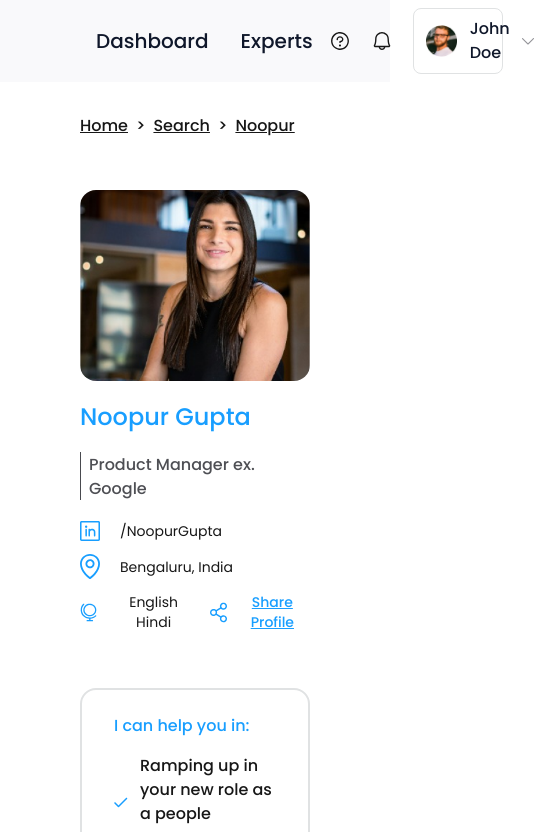
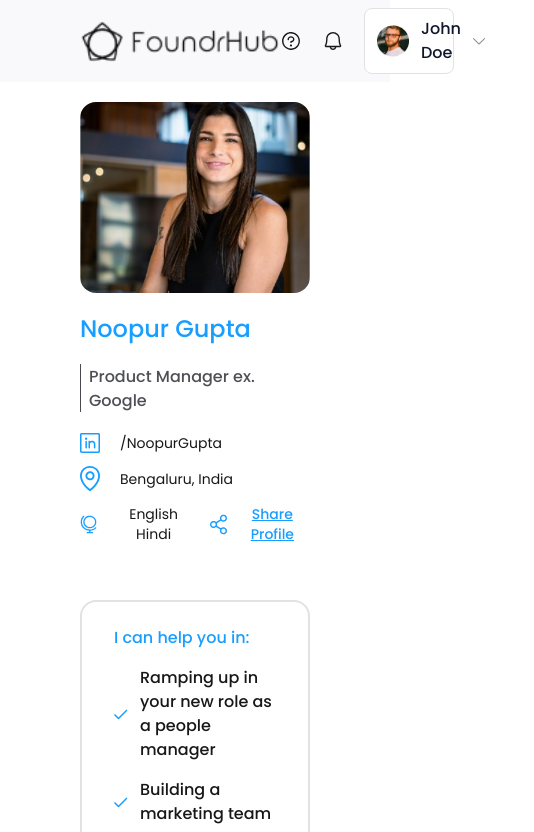
Before and after one commit to dragon-slayer875/outsourced-work, a Next.js app: page /Search/Noopur in a window 390 px wide. Shown: the top 832 px of the page, 534 px wide, since content can reach past the window. Built offline with nearby package versions, Linux system fonts and the light colour scheme.

Commit message:
make navbar and routeDisplay responsive

```diff
--- a/components/navBar.js
+++ b/components/navBar.js
@@ -4,16 +4,16 @@ import Image from "next/image";
 const Navbar = ({ navItemList = ["Dashboard", "Experts"] }) => {
     return (
         <nav className="sticky flex items-center justify-between w-full px-20 py-2 bg-whitish text-slate-900">
-            <div className="">
+            <div className="min-w-max">
                 <Image
                     width={200}
                     height={20}
                     src="/founderHub.png"
                     alt="logo"
-                    className="object-contain w-full aspect-auto h-auto"
+                    className="object-contain min-w-full aspect-auto h-auto"
                 />
             </div>
-            <div className="flex items-center justify-between">
+            <div className="hidden lg:flex items-center justify-between">
                 {/* nav items */}
                 {navItemList.map((item, index) => (
                     <button key={index} className="font-medium text-xl p-4">
--- a/components/routeDisplay.js
+++ b/components/routeDisplay.js
@@ -6,7 +6,7 @@ export const RouteDisplay = () => {
     const pathname = usePathname();
 
     return (
-        <div className="bg-white text-blackish text-md w-full px-20 py-8 font-medium">
+        <div className="hidden md:block bg-white text-blackish text-md w-full px-20 py-8 font-medium">
             <span key={0}>
                 <button className="underline">Home</button>
             </span>
```
